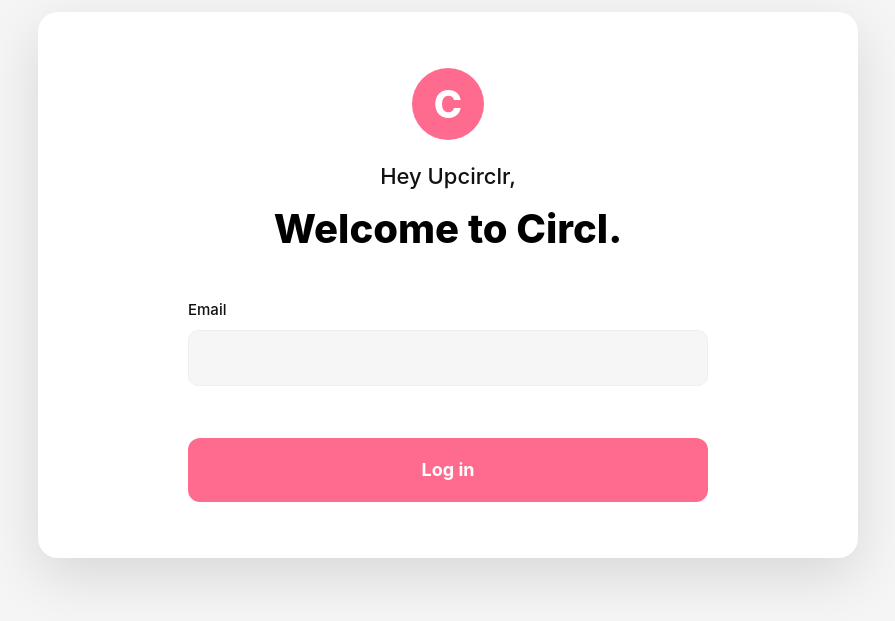
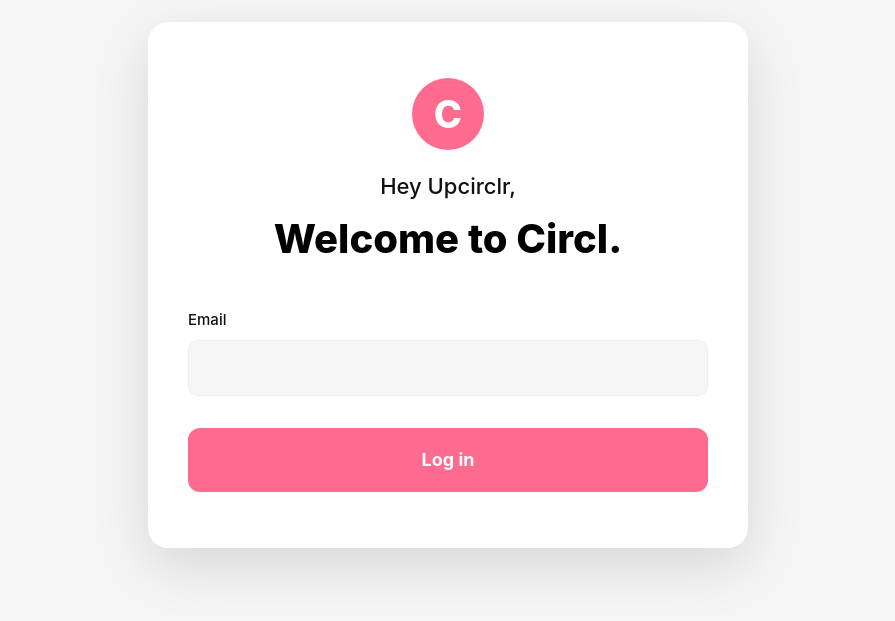
Before and after one commit to ryhanawilliams/SheHacks10-, a React (Vite) app in the folder my-react-app/: page /login in a window 1280 px wide. Shown: the part 115-736 px from the top of the page, without its empty margins (192-1087 px from the left). Built offline with nearby package versions, Linux system fonts and the light colour scheme; no server answers.

Commit message:
login page change

```diff
--- a/my-react-app/src/pages/LoginPage.jsx
+++ b/my-react-app/src/pages/LoginPage.jsx
@@ -32,11 +32,11 @@ export default function LoginPage() {
         '-apple-system, BlinkMacSystemFont, "Segoe UI", Roboto, Helvetica, Arial, sans-serif',
     },
     card: {
-      width: "min(820px, 92vw)",
+      width: "min(600px, 92vw)",
       background: "#fff",
       borderRadius: 20,
       boxShadow: "0 18px 55px rgba(0,0,0,0.12)",
-      padding: "56px 64px",
+      padding: "56px 32px",
       boxSizing: "border-box",
       textAlign: "center",
     },
@@ -92,7 +92,7 @@ export default function LoginPage() {
       transition: "all 0.15s ease",
     },
     button: {
-      marginTop: 30,
+      marginTop: 10,
       height: 64,
       borderRadius: 12,
       border: "none",
```
